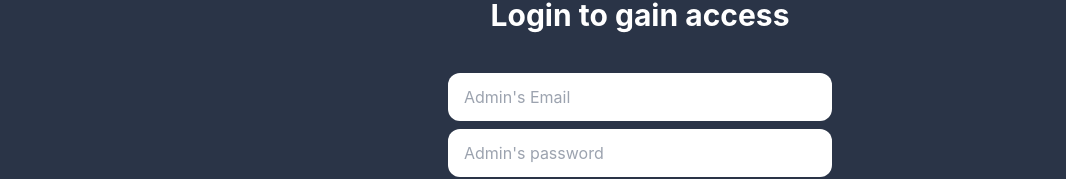
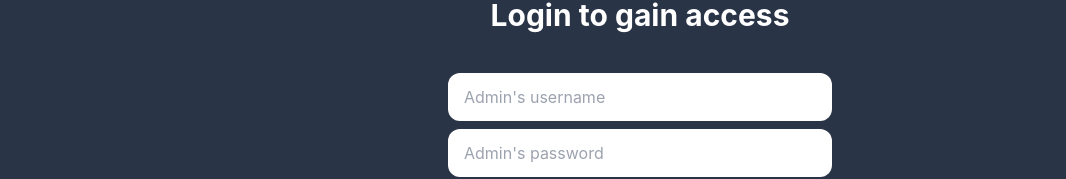
Before and after one commit to AFM-Taha/affling, a Next.js app: page /admin/login in a window 1280 px wide. Shown: the part 267-446 px from the top of the page, without its empty margins (0-1066 px from the left). Built offline with nearby package versions, Linux system fonts and the light colour scheme.

Commit message:
handle auth successfully

```diff
--- a/src/hooks/usePost.ts
+++ b/src/hooks/usePost.ts
@@ -4,9 +4,13 @@ import axios from 'axios';
 import { toast } from 'react-hot-toast';
 
 export default function usePost<T>(urlEndpoint: string) {
-  return useMutation<unknown, Error, T>({
+  return useMutation<unknown, any, T>({
     mutationFn: (data) => axios.post<T>(`${baseURL}/${urlEndpoint}`, data),
     onSuccess: () => toast.success('Successfully registered!'),
-    onError: (error) => toast.error(error.message || 'Something went wrong!'),
+    onError: (error) => {
+      if (urlEndpoint === 'admin/login')
+        return toast.error(error.response.data.message);
+      return toast.error(error.message || 'Something went wrong!');
+    },
   });
 }
--- a/src/pages/admin/login.tsx
+++ b/src/pages/admin/login.tsx
@@ -1,15 +1,22 @@
+import usePost from '@/hooks/usePost';
 import { SubmitHandler, useForm } from 'react-hook-form';
 import { FaChevronRight } from 'react-icons/fa';
 // import { useRouter } from 'next/router';
 // import { toast } from 'react-hot-toast';
 
 interface Admin {
-  email: string;
+  userName: string;
   password: string;
 }
 
 export default function Login() {
   const { register, handleSubmit } = useForm<Admin>();
+  const {
+    mutate,
+    isError,
+    isLoading,
+    data: response,
+  } = usePost<Admin>('admin/login');
   //   const router = useRouter();
 
   //   const from: any = router.query.from;
@@ -24,7 +31,10 @@ export default function Login() {
   //   }
 
   const onSubmit: SubmitHandler<Admin> = async (data) => {
-    console.log(data);
+    mutate(data);
+    console.log(isLoading);
+    console.log(isError);
+    console.log(response);
   };
   return (
     <div className="px-16 text-center text-white">
@@ -57,11 +67,11 @@ export default function Login() {
           Admin Email
         </label>
         <input
-          {...register('email', { required: true })}
+          {...register('userName', { required: true })}
           id="admin-email"
           className="h-12 w-2/3 rounded-xl border-0 px-4 py-1 text-black md:w-1/3"
-          type="email"
-          placeholder="Admin's Email"
+          type="text"
+          placeholder="Admin's username"
         />
         <label htmlFor="admin-password" className="sr-only">
           Admin Password
@@ -75,7 +85,8 @@ export default function Login() {
         />
         <div className="w-full pt-3">
           <button
-            className="group w-1/3 gap-3 rounded-xl bg-black/30 px-8 py-2 font-bold text-white"
+            disabled={isLoading}
+            className="group w-1/3 gap-3 rounded-xl bg-black/30 px-8 py-2 font-bold text-white disabled:cursor-not-allowed disabled:bg-gray-700"
             type="submit">
             Enter{' '}
             <FaChevronRight className="-mt-[3px] inline-block duration-300 ease-in-out group-hover:ml-3" />
```
